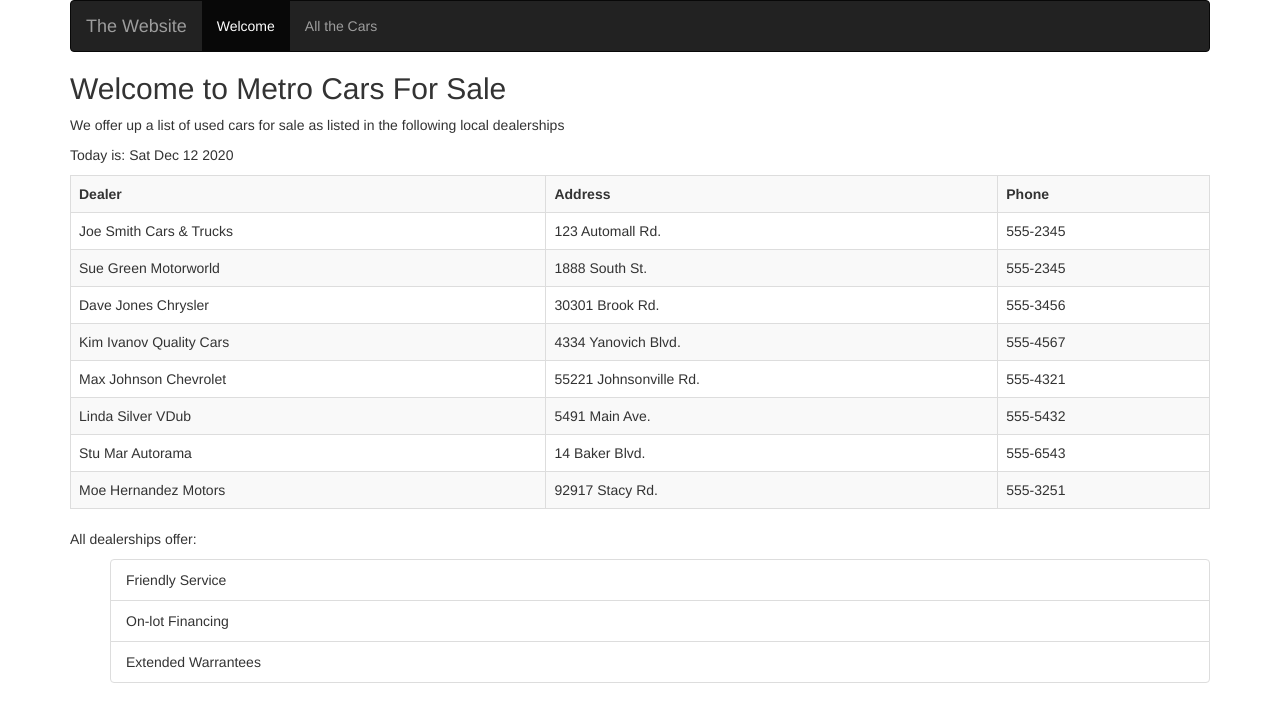
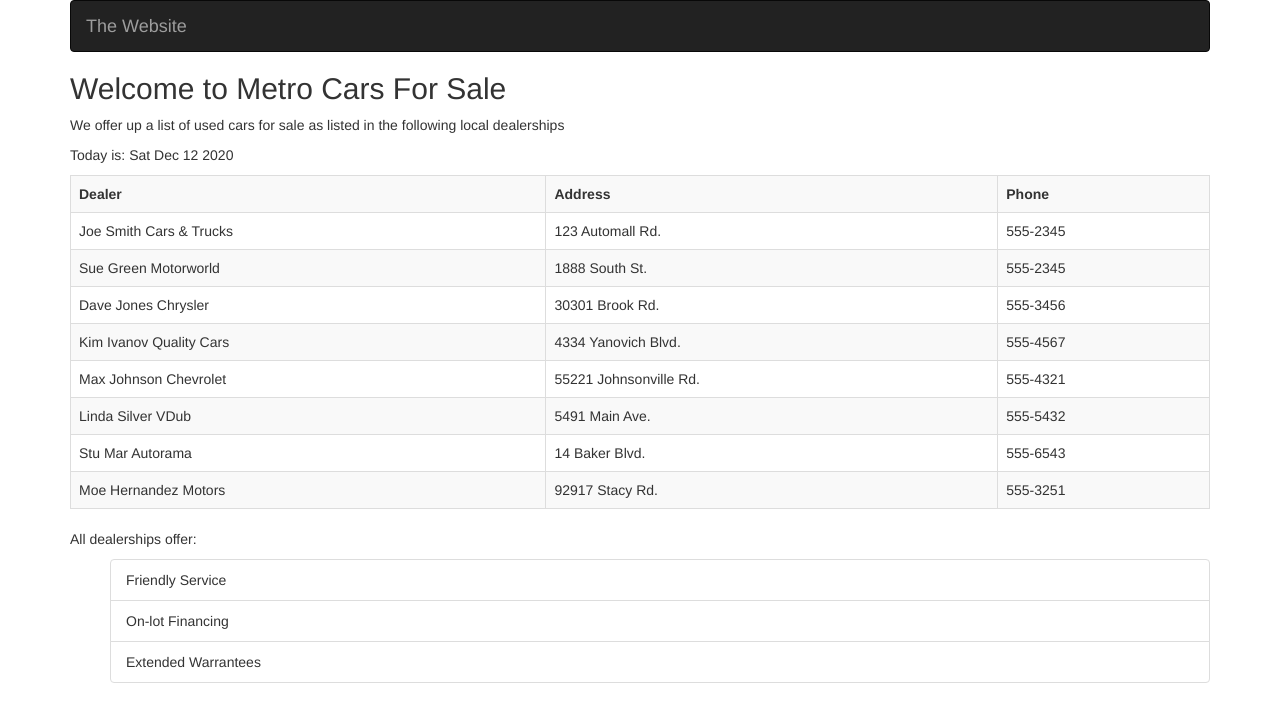
Before and after one commit to chiran2020/Data-With-Search, a plain HTML site: page index.html in a window 1280 px wide. Drawn offline with nearby package versions, Linux system fonts and the light colour scheme.

Commit message:
Update index.html

```diff
--- a/index.html
+++ b/index.html
@@ -16,8 +16,8 @@
     </div>
     <div>
        <ul class="nav navbar-nav">
-           <li class="active"><a href="index.html">Welcome</a></li>
-           <li><a href="all_cars.html">All the Cars</a></li>
+       <!--    <li class="active"><a href="index.html">Welcome</a></li>
+           <li><a href="all_cars.html">All the Cars</a></li> -->
        </ul>
     </div>
 
```
